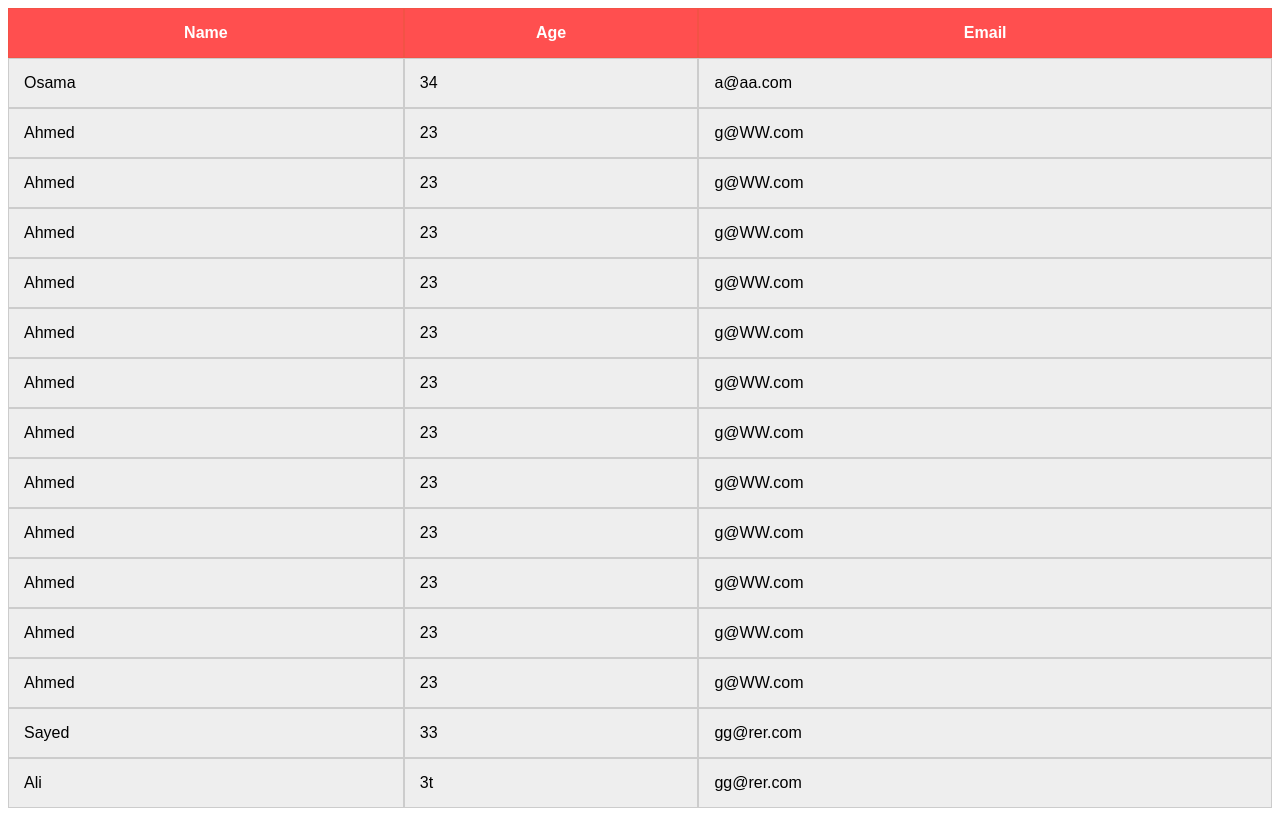
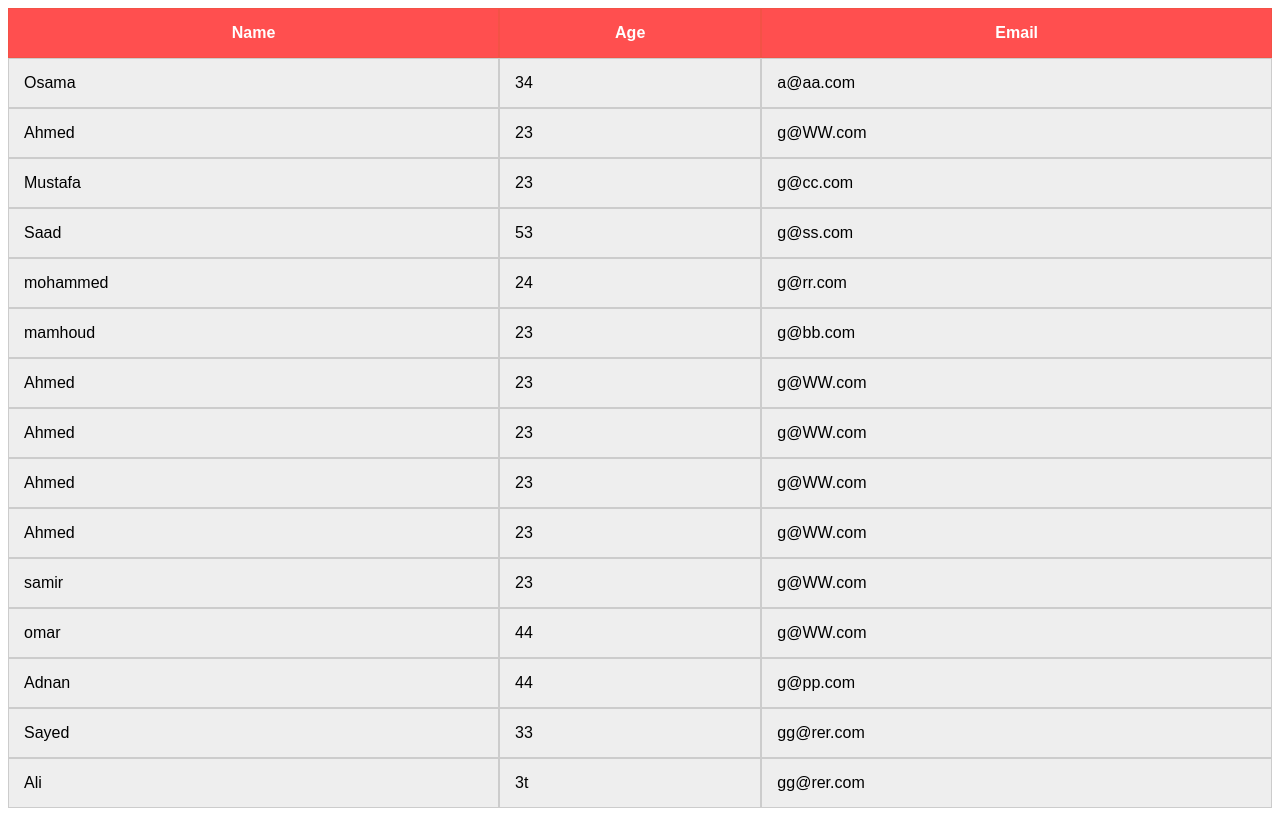
Before and after one commit to mostafasaad111/Table, a plain HTML site: page index.html in a window 1280 px wide. Drawn offline with Linux system fonts and the light colour scheme.

Commit message:
Update index.html

```diff
--- a/index.html
+++ b/index.html
@@ -26,9 +26,24 @@
         <td>g@WW.com</td>
       </tr>
         <tr>
-        <td>Ahmed</td>
+        <td>Mustafa</td>
         <td>23</td>
-        <td>g@WW.com</td>
+        <td>g@cc.com</td>
+      </tr>
+        <tr>
+        <td>Saad</td>
+        <td>53</td>
+        <td>g@ss.com</td>
+      </tr>
+        <tr>
+        <td>mohammed</td>
+        <td>24</td>
+        <td>g@rr.com</td>
+      </tr>
+        <tr>
+        <td>mamhoud</td>
+        <td>23</td>
+        <td>g@bb.com</td>
       </tr>
         <tr>
         <td>Ahmed</td>
@@ -51,34 +66,19 @@
         <td>g@WW.com</td>
       </tr>
         <tr>
-        <td>Ahmed</td>
+        <td>samir</td>
         <td>23</td>
         <td>g@WW.com</td>
       </tr>
         <tr>
-        <td>Ahmed</td>
-        <td>23</td>
+        <td>omar</td>
+        <td>44</td>
         <td>g@WW.com</td>
       </tr>
         <tr>
-        <td>Ahmed</td>
-        <td>23</td>
-        <td>g@WW.com</td>
-      </tr>
-        <tr>
-        <td>Ahmed</td>
-        <td>23</td>
-        <td>g@WW.com</td>
-      </tr>
-        <tr>
-        <td>Ahmed</td>
-        <td>23</td>
-        <td>g@WW.com</td>
-      </tr>
-        <tr>
-        <td>Ahmed</td>
-        <td>23</td>
-        <td>g@WW.com</td>
+        <td>Adnan</td>
+        <td>44</td>
+        <td>g@pp.com</td>
       </tr>
 
       <tr>
```
